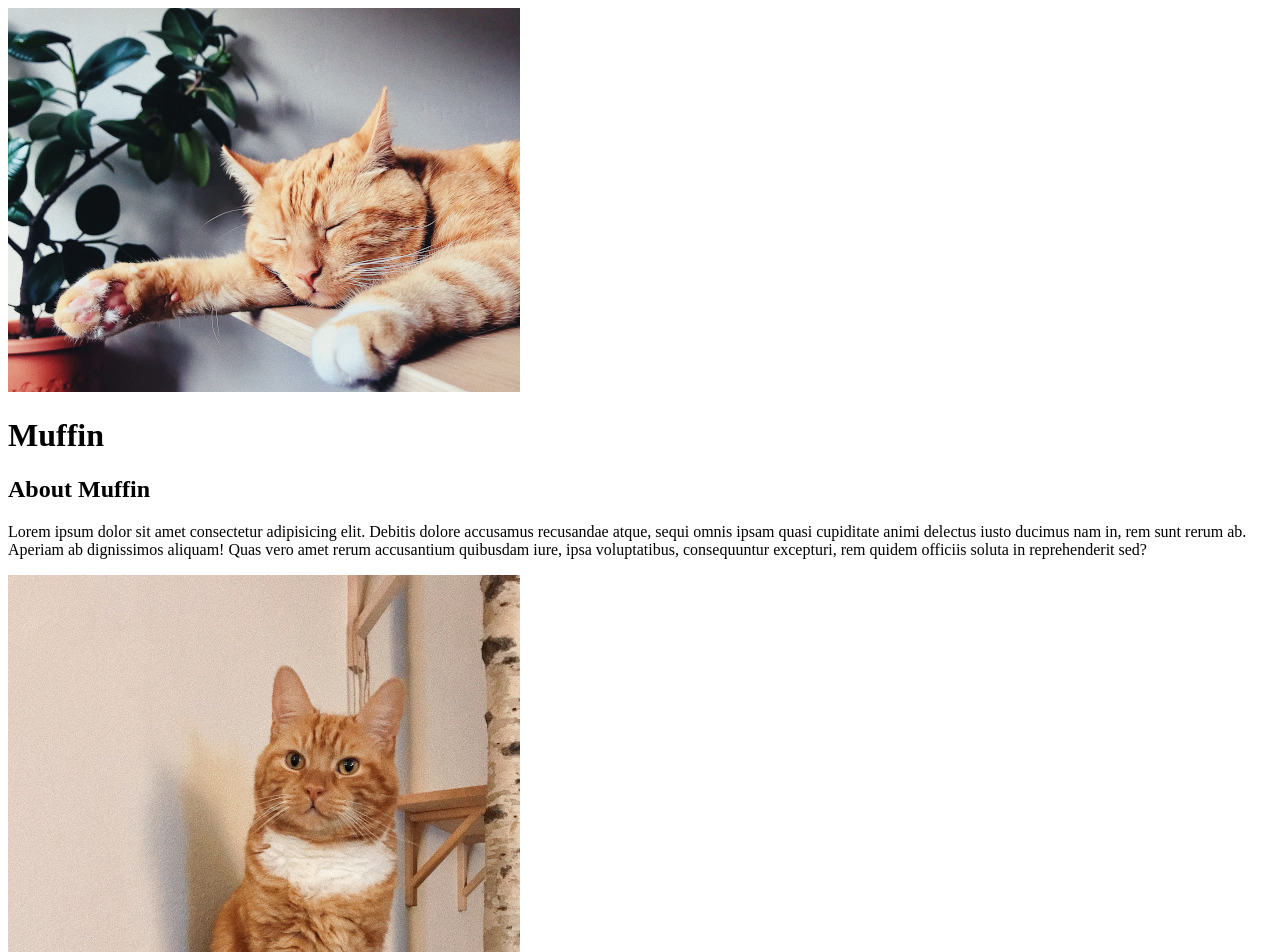
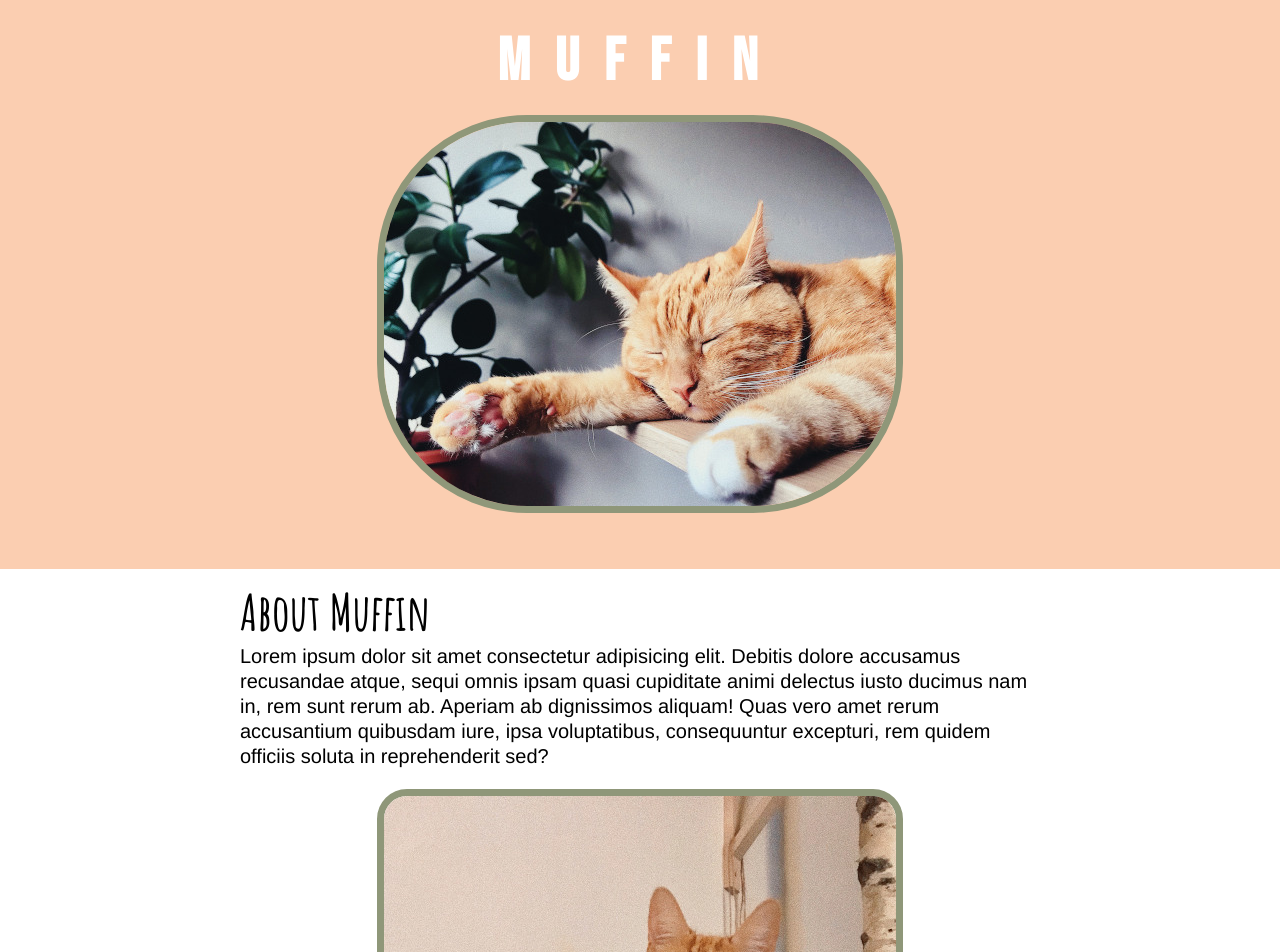
Before and after one commit to grrreeny/cartoon-hero, a plain HTML site: page index.html in a window 1280 px wide. Shown: the top 952 px of the page. Drawn offline with Linux system fonts and the light colour scheme.

Commit message:
Write css for Muffin's Website and change some html

```diff
--- /dev/null
+++ b/css/muffin.css
@@ -0,0 +1,79 @@
+body {
+  margin: 0;
+  font-family: Helvetica, Arial, sans-serif;
+  font-size: 20px;
+  line-height: 25px;
+}
+a {
+  color: #8f9779;
+}
+a:visited {
+  color: darkolivegreen;
+}
+/* header */
+header {
+  background-color: #fbceb1;
+  text-align: center;
+  padding-top: 10px;
+  padding-bottom: 50px;
+}
+
+header h1 {
+  color: white;
+  font-size: 60px;
+  font-family: "Bebas Neue", cursive;
+}
+
+header img {
+  border-radius: 150px;
+  border: 7px solid #8f9779;
+}
+/* main */
+main {
+  max-width: 800px;
+  margin: 0 auto;
+  padding: 20px 20px 0 20px;
+}
+
+main img {
+  margin: 0 auto;
+  border-radius: 30px;
+  border: 7px solid #8f9779;
+}
+main h2 {
+  font-size: 50px;
+  font-family: "Amatic SC", cursive;
+  margin: 10px 0;
+}
+/* footer */
+footer {
+  background-color: #fbceb1;
+  text-align: center;
+  color: white;
+  padding: 3px 0;
+}
+footer p {
+  margin: 5px auto;
+}
+footer a {
+  color: white;
+}
+footer a:visited {
+  color: white;
+}
+/* classes */
+.uppercase {
+  text-transform: uppercase;
+}
+
+.widespaced {
+  letter-spacing: 25px;
+}
+
+.imageborder {
+  text-align: center;
+}
+
+.spacer {
+  margin: 30px;
+}
--- a/index.html
+++ b/index.html
@@ -1,32 +1,46 @@
 <!DOCTYPE html>
 <html lang="en">
-
   <head>
-    <meta charset="UTF-8">
-    <meta name="viewport" content="width=device-width, initial-scale=1.0">
+    <meta charset="UTF-8" />
+    <meta name="viewport" content="width=device-width, initial-scale=1.0" />
     <title>Muffin</title>
-    <link rel="icon" href="img/favicon.JPG">
+    <link rel="icon" href="img/favicon.JPG" />
+    <link rel="stylesheet" href="css/muffin.css" />
+    <link
+      href="https://fonts.googleapis.com/css2?family=Amatic+SC:wght@700&family=Bebas+Neue&display=swap"
+      rel="stylesheet"
+    />
   </head>
 
   <body>
     <!-- header element -->
     <header>
-        <img src="img/action_shot.JPG"
-            alt="Gorgeous red cat lying stretched out on a desk sleeping. In the background is a rubber plant.">
-
-        <h1>Muffin</h1>
+      <h1 class="uppercase widespaced">Muffin</h1>
+      <img
+        src="img/action_shot.JPG"
+        alt="Gorgeous red cat lying stretched out on a desk sleeping. In the background is a rubber plant."
+      />
     </header>
 
     <!-- main element -->
 
     <main>
       <h2>About Muffin</h2>
-        <p>Lorem ipsum dolor sit amet consectetur adipisicing elit. Debitis dolore accusamus recusandae atque, sequi
-            omnis ipsam quasi cupiditate animi delectus iusto ducimus nam in, rem sunt rerum ab. Aperiam ab dignissimos
-            aliquam! Quas vero amet rerum accusantium quibusdam iure, ipsa voluptatibus, consequuntur excepturi, rem
-            quidem officiis soluta in reprehenderit sed?</p>
-        <img src="img/header.JPG" alt="gorgeous red cat looking directly at the camera">
-
+      <p>
+        Lorem ipsum dolor sit amet consectetur adipisicing elit. Debitis dolore
+        accusamus recusandae atque, sequi omnis ipsam quasi cupiditate animi
+        delectus iusto ducimus nam in, rem sunt rerum ab. Aperiam ab dignissimos
+        aliquam! Quas vero amet rerum accusantium quibusdam iure, ipsa
+        voluptatibus, consequuntur excepturi, rem quidem officiis soluta in
+        reprehenderit sed?
+      </p>
+      <div class="imageborder">
+        <img
+          src="img/header.JPG"
+          alt="gorgeous red cat looking directly at the camera"
+        />
+      </div>
+      <div class="spacer"></div>
 
       <!-- Hobbies -->
       <h2>Hobbies</h2>
@@ -37,12 +51,19 @@
         <li>Playing</li>
         <li>Knocking things off tables</li>
       </ol>
+      <div class="spacer"></div>
 
       <!-- Friends -->
       <h2>Frens</h2>
       <ul>
         <li>Timy</li>
-            <li><a href="https://www.instagram.com/mydogdana/" target="_blank" title="Let's go visit Dana!">Dana</a>
+        <li>
+          <a
+            href="https://www.instagram.com/mydogdana/"
+            target="_blank"
+            title="Let's go visit Dana!"
+            >Dana</a
+          >
         </li>
         <li>Donna</li>
         <li>Flocke</li>
@@ -50,19 +71,21 @@
         <li>Miez</li>
         <li>Wendy</li>
         <li>Sina</li>
-
       </ul>
-
+      <div class="spacer"></div>
     </main>
 
     <!-- Footer element -->
     <footer>
-        <p>This site was created during a <a href="https://taptapkaboom.com" target="_blank"> Tap Tap Kaboom</a> class
-            on <a href="https://skillshare.com" target="_blank">Skillshare</a>.
+      <p>
+        This site was created during a
+        <a href="https://taptapkaboom.com" target="_blank"> Tap Tap Kaboom</a>
+        class on
+        <a href="https://skillshare.com" target="_blank">Skillshare</a>.
       </p>
-        <p>&copy; 2020 <a href="https://verapinselt.de" target="_blank">Vera</a>
+      <p>
+        &copy; 2020 <a href="https://verapinselt.de" target="_blank">Vera</a>
       </p>
     </footer>
   </body>
-
 </html>
```
Lines whose indentation alone changed are shown as unchanged.
